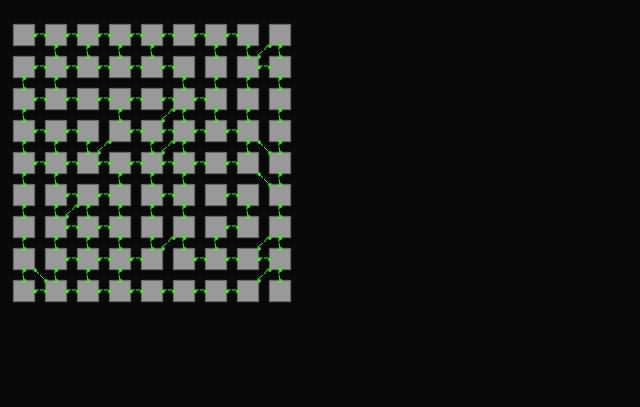
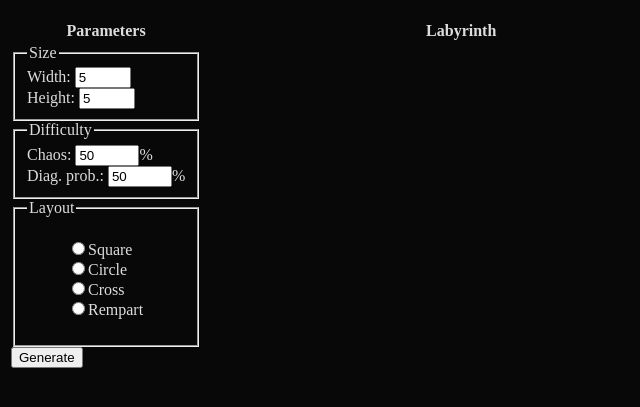
Before and after one commit to Laboralphy/o876-procedural-generation, a website with bundled scripts: page web/index.html in a window 1280 px wide. Shown: the part 61-468 px from the top of the page, without its empty margins (0-640 px from the left). Built offline with nearby package versions, Linux system fonts and the light colour scheme.

Commit message:
UI Parameters and generate button

```diff
--- a/src/main.js
+++ b/src/main.js
@@ -7,17 +7,19 @@ import {
 import { DFSGenerator } from './dfs/DFSGenerator.js'
 import { RoomRenderer } from "./ui/RoomRenderer.js";
 
-function main() {
-    let lab = new DFSGenerator(9, 9, {
-        difficulty: 0.5,
-        diagonalProbability: 0.4,
+function generate({
+    difficulty, diagonalProbability, width, height
+}) {
+    let lab = new DFSGenerator(width, height, {
+        difficulty,
+        diagonalProbability,
     });
     lab.generate(0, 0);
 
     const rr = new RoomRenderer()
 
     generateCanvasGrid(
-        document.querySelector('div.grid-container > canvas'),
+        document.querySelector('.grid-container > canvas'),
         lab.width, lab.height,
         32, 32,
         (canvas, x, y) => {
@@ -26,4 +28,16 @@ function main() {
     )
 }
 
-window.addEventListener('load', main)
+export function generateFromParams () {
+    const width = parseInt(document.querySelector('.generator-parameters input[name="width"]')?.value || 2)
+    const height = parseInt(document.querySelector('.generator-parameters input[name="height"]')?.value || 2)
+    const difficulty = parseInt(document.querySelector('.generator-parameters input[name="difficulty"]')?.value || 0.5)
+    const diagonalProbability = parseInt(document.querySelector('.generator-parameters input[name="diag-prob"]')?.value || 0.5)
+    generate({difficulty, diagonalProbability, width, height})
+}
+
+function main () {
+    document.querySelector('.generator-parameters .generate').addEventListener('click', generateFromParams)
+}
+
+window.addEventListener('DOMContentLoaded', main)
--- a/src/ui/RoomRenderer.js
+++ b/src/ui/RoomRenderer.js
@@ -1,4 +1,16 @@
 export class RoomRenderer {
+    renderCorridor (canvas, x, y, xTo, yTo) {
+        const ctx = canvas.getContext('2d')
+        ctx.fillStyle = '#2f0'
+        ctx.strokeStyle = '#2f0'
+        ctx.lineWidth = 1
+        ctx.fillRect(x - 1, y - 1, 3, 3)
+        ctx.beginPath()
+        ctx.moveTo(x + 0.5, y + 0.5)
+        ctx.lineTo(xTo + 0.5, yTo + 0.5)
+        ctx.stroke()
+        ctx.closePath()
+    }
     /**
      *
      * @param room {Room}
@@ -21,74 +33,34 @@ export class RoomRenderer {
         const pDown = h - rystart - 1
         const pLeft = rxstart - 1
         const pRight = w - rystart - 1
-        const pw2 = w / 2 - 1
-        const ph2 = h / 2 - 1
+        const pw2 = w / 2
+        const ph2 = h / 2
         ctx.fillStyle = '#2f0'
         ctx.strokeStyle = '#2f0'
         ctx.lineWidth = 1
         if (room.exits.n) {
-            ctx.fillRect(pw2, pUp, 3, 3)
-            ctx.beginPath()
-            ctx.moveTo(pw2 + 1, pUp + 1)
-            ctx.lineTo(pw2, 0)
-            ctx.stroke()
-            ctx.closePath()
+            this.renderCorridor(canvas, pw2, pUp, pw2, 0)
         }
         if (room.exits.s) {
-            ctx.fillRect(pw2, pDown, 3, 3)
-            ctx.beginPath()
-            ctx.moveTo(pw2, pDown)
-            ctx.lineTo(pw2, h - 1)
-            ctx.stroke()
-            ctx.closePath()
+            this.renderCorridor(canvas, pw2, pDown, pw2, h - 1)
         }
         if (room.exits.e) {
-            ctx.fillRect(pRight, ph2, 3, 3)
-            ctx.beginPath()
-            ctx.moveTo(pRight, ph2)
-            ctx.lineTo(w - 1, ph2)
-            ctx.stroke()
-            ctx.closePath()
+            this.renderCorridor(canvas, pRight, ph2, w - 1, ph2)
         }
         if (room.exits.w) {
-            ctx.fillRect(pLeft, ph2, 3, 3)
-            ctx.beginPath()
-            ctx.moveTo(pLeft, ph2)
-            ctx.lineTo(0, ph2)
-            ctx.stroke()
-            ctx.closePath()
+            this.renderCorridor(canvas, pLeft, ph2, 0, ph2)
         }
         if (room.exits.nw) {
-            ctx.fillRect(pLeft, pUp, 3, 3)
-            ctx.beginPath()
-            ctx.moveTo(pLeft, pUp)
-            ctx.lineTo(0, 0)
-            ctx.stroke()
-            ctx.closePath()
+            this.renderCorridor(canvas, pLeft, pUp, 0, 0)
         }
         if (room.exits.ne) {
-            ctx.fillRect(pRight, pUp, 3, 3)
-            ctx.beginPath()
-            ctx.moveTo(pRight, pUp)
-            ctx.lineTo(w - 1, 0)
-            ctx.stroke()
-            ctx.closePath()
+            this.renderCorridor(canvas, pRight, pUp, w - 1, 0)
         }
         if (room.exits.sw) {
-            ctx.fillRect(pLeft, pDown, 3, 3)
-            ctx.beginPath()
-            ctx.moveTo(pLeft, pDown)
-            ctx.lineTo(0, h - 1)
-            ctx.stroke()
-            ctx.closePath()
+            this.renderCorridor(canvas, pLeft, pDown, 0, h - 1)
         }
         if (room.exits.se) {
-            ctx.fillRect(pRight, pDown, 3, 3)
-            ctx.beginPath()
-            ctx.moveTo(pRight, pDown)
-            ctx.lineTo(w - 1, h - 1)
-            ctx.stroke()
-            ctx.closePath()
+            this.renderCorridor(canvas, pRight, pDown, w - 1, h - 1)
         }
     }
 }
--- a/web/index.html
+++ b/web/index.html
@@ -8,8 +8,40 @@
 </head>
 <body>
     <h1>Title</h1>
-    <div class="grid-container">
-        <canvas width="512" height="512"></canvas>
-    </div>
+    <table>
+        <tr>
+            <th>Parameters</th>
+            <th>Labyrinth</th>
+        </tr>
+        <tr>
+            <td class="generator-parameters">
+                <form>
+                    <fieldset>
+                        <legend>Size</legend>
+                        <label>Width: <input name="width" type="number" min="2" max="99" value="5"/></label><br />
+                        <label>Height: <input name="height" type="number" min="2" max="99" value="5"/></label><br />
+                    </fieldset>
+                    <fieldset>
+                        <legend>Difficulty</legend>
+                        <label>Chaos: <input name="difficulty" type="number" min="0" max="100" step="10" value="50"/>%</label><br />
+                        <label>Diag. prob.: <input name="diag-prob" type="number" min="0" max="100" step="10" value="50"/>%</label><br />
+                    </fieldset>
+                    <fieldset>
+                        <legend>Layout</legend>
+                        <ul>
+                            <li><label><input type="radio" name="pattern" value="square" />Square</label></li>
+                            <li><label><input type="radio" name="pattern" value="circle" />Circle</label></li>
+                            <li><label><input type="radio" name="pattern" value="cross" />Cross</label></li>
+                            <li><label><input type="radio" name="pattern" value="rempart" />Rempart</label></li>
+                        </ul>
+                    </fieldset>
+                    <button class="generate">Generate</button>
+                </form>
+            </td>
+            <td class="grid-container">
+                <canvas width="512" height="512"></canvas>
+            </td>
+        </tr>
+    </table>
 </body>
 </html>
--- a/web/styles/main.css
+++ b/web/styles/main.css
@@ -3,11 +3,19 @@ body {
     background: #080808;
 }
 
-div.grid-container{
+.grid-container{
     border-spacing: 0;
     border-collapse: collapse;
 }
 
-div.grid-container canvas {
+.grid-container canvas {
     display: block;
 }
+
+.generator-parameters {
+    vertical-align: top;
+}
+
+form ul > li {
+    list-style: none;
+}
```
Also changed, not shown: src/dfs/index.js (deleted, +0 -10 lines).
